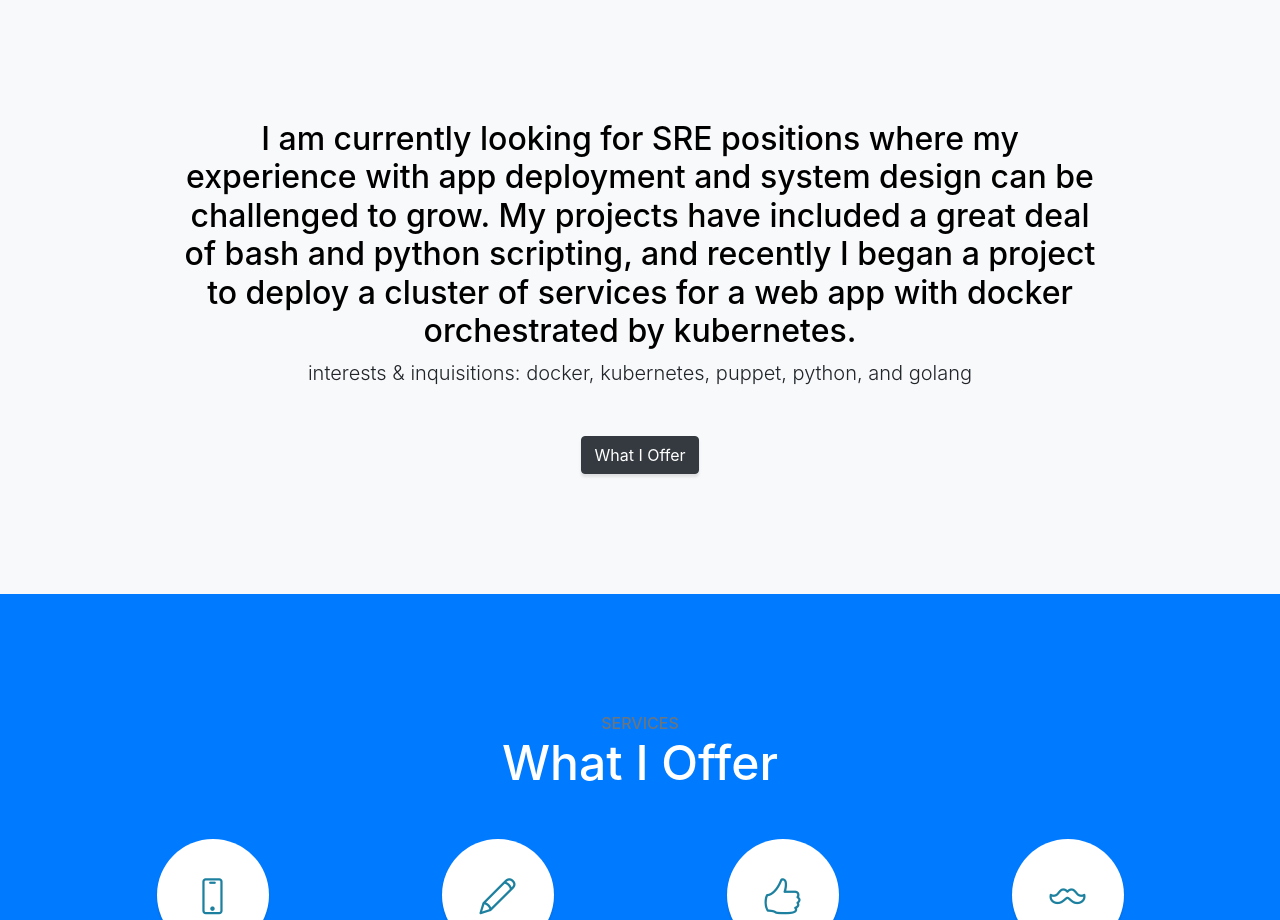
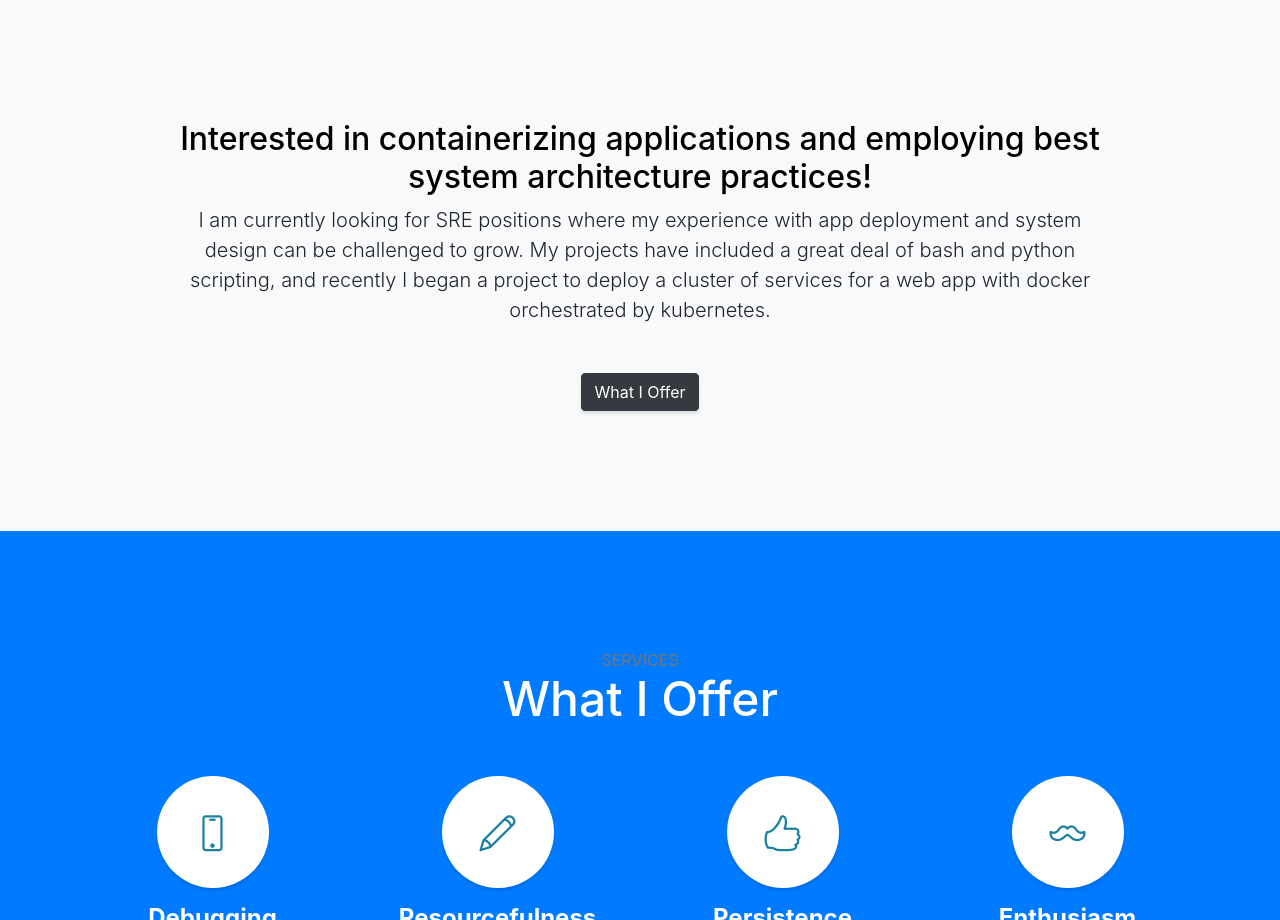
Before and after one commit to sazad44/sazad44.github.io, a website with bundled scripts: page index.html in a window 1280 px wide. Shown: the part 800-1720 px from the top of the page. Built offline with nearby package versions, Linux system fonts and the light colour scheme.

Commit message:
Updating text of html

```diff
--- a/index.html
+++ b/index.html
@@ -69,8 +69,8 @@
     <div class="container text-center">
       <div class="row">
         <div class="col-lg-10 mx-auto">
-          <h2 style="color:black">I am currently looking for SRE positions where my experience with app deployment and system design can be challenged to grow. My projects have included a great deal of bash and python scripting, and recently I began a project to deploy a cluster of services for a web app with docker orchestrated by kubernetes.</h2>
-          <p class="lead mb-5">interests & inquisitions: docker, kubernetes, puppet, python, and golang</p>
+          <h2 style="color:black">Interested in containerizing applications and employing best system architecture practices!</h2>
+          <p class="lead mb-5">I am currently looking for SRE positions where my experience with app deployment and system design can be challenged to grow. My projects have included a great deal of bash and python scripting, and recently I began a project to deploy a cluster of services for a web app with docker orchestrated by kubernetes.</p>
           <a class="btn btn-dark btn-xl js-scroll-trigger" href="#services">What I Offer</a>
         </div>
       </div>
```
